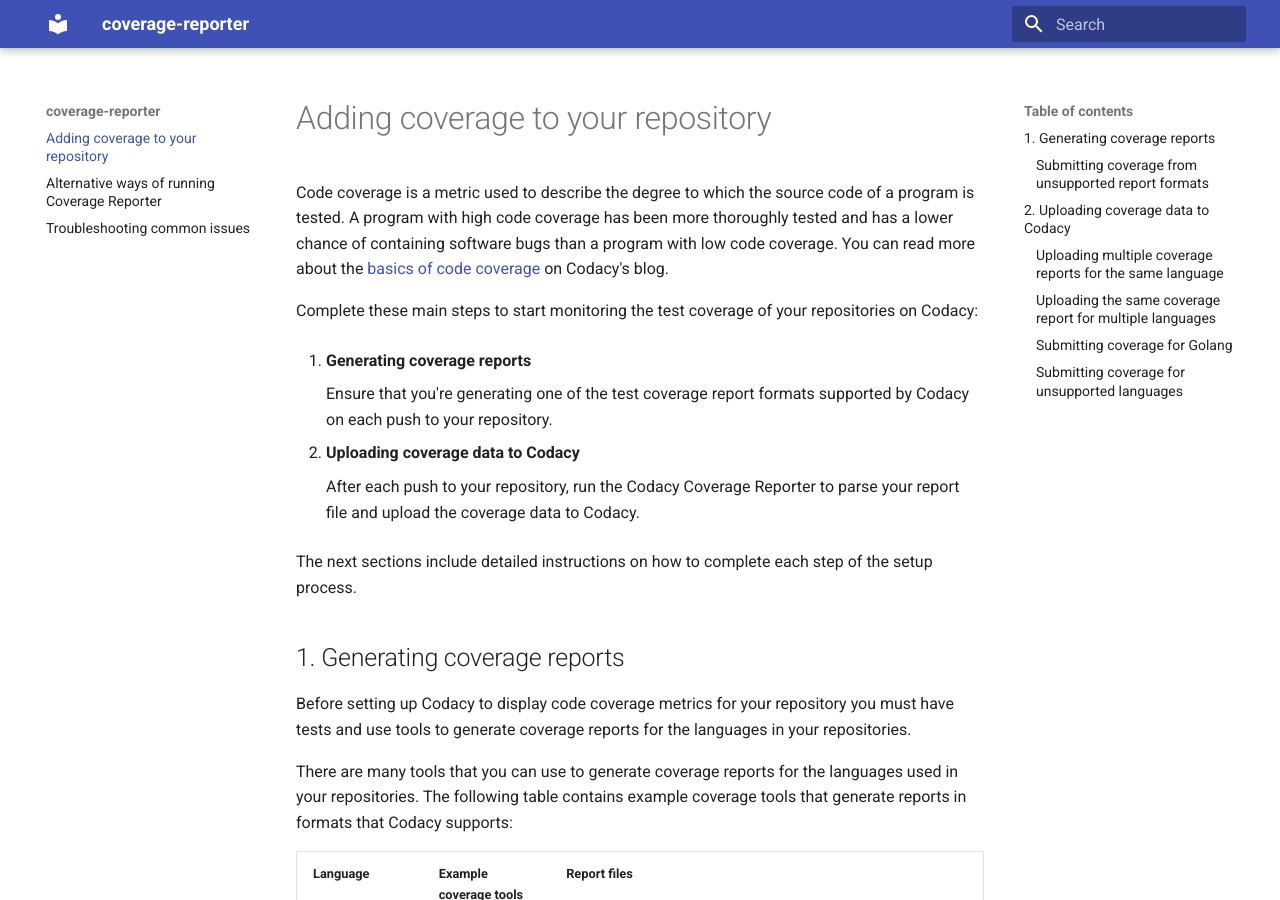
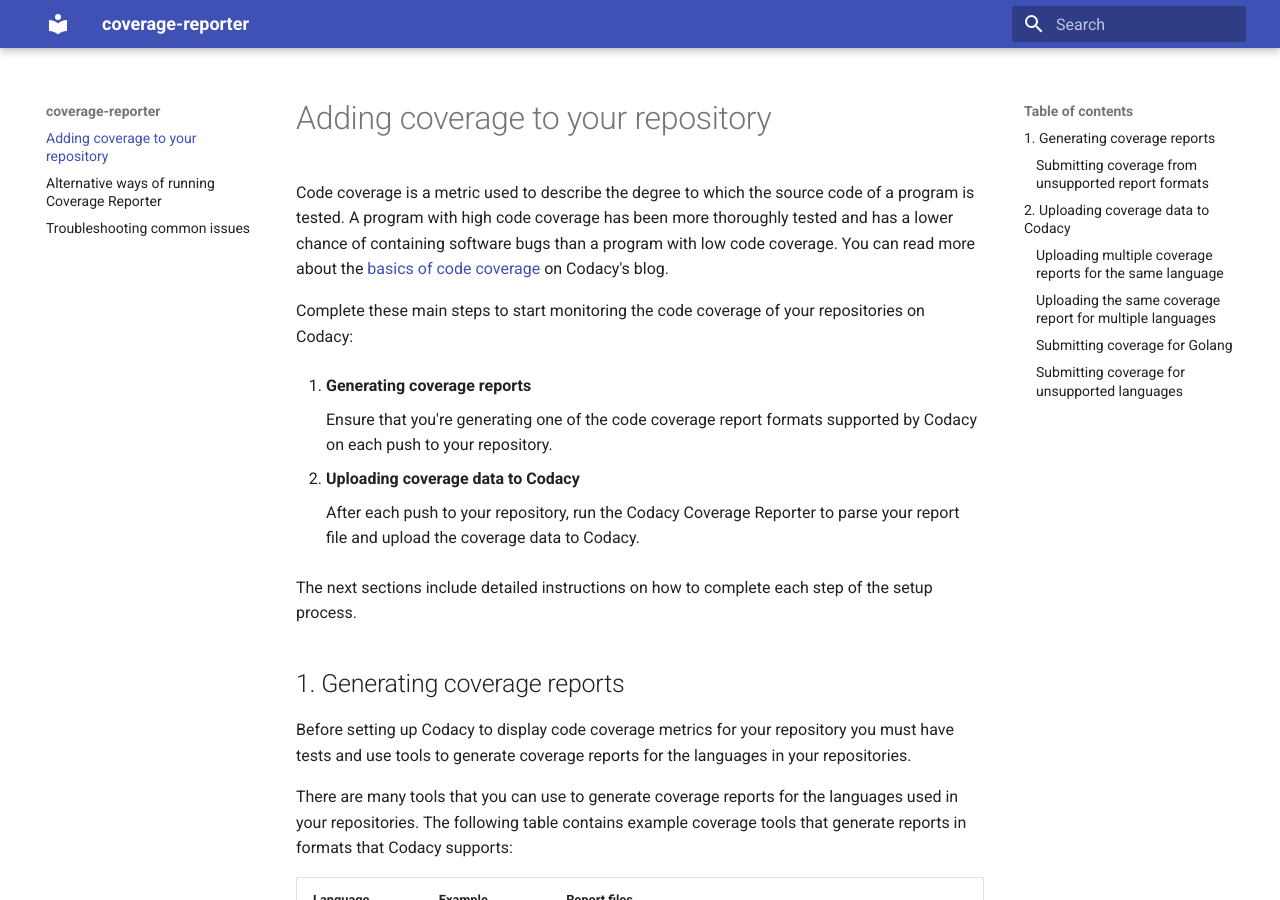
Before and after one commit to codacy/codacy-coverage-reporter, an MkDocs documentation site: the page built from docs/index.md, in a window 1280 px wide and 900 px high. Built offline with MkDocs 1.6.1 and Material for MkDocs 9.7.7, drawn with Linux system fonts in a browser that asks for light colours; some of the changed text lies outside the part shown.

Commit message:
clean: Replace "test coverage" with "code coverage"

```diff
--- a/docs/index.md
+++ b/docs/index.md
@@ -1,16 +1,16 @@
 ---
-description: Generate coverage reports in a supported format and upload them to Codacy to monitor the test coverage of your repositories on Codacy.
+description: Generate coverage reports in a supported format and upload them to Codacy to monitor the code coverage of your repositories on Codacy.
 ---
 
 # Adding coverage to your repository
 
 Code coverage is a metric used to describe the degree to which the source code of a program is tested. A program with high code coverage has been more thoroughly tested and has a lower chance of containing software bugs than a program with low code coverage. You can read more about the [basics of code coverage](https://blog.codacy.com/a-guide-to-code-coverage-part-1-code-coverage-explained/) on Codacy's blog.
 
-Complete these main steps to start monitoring the test coverage of your repositories on Codacy:
+Complete these main steps to start monitoring the code coverage of your repositories on Codacy:
 
 1.  **Generating coverage reports**
 
-    Ensure that you're generating one of the test coverage report formats supported by Codacy on each push to your repository.
+    Ensure that you're generating one of the code coverage report formats supported by Codacy on each push to your repository.
 
 1.  **Uploading coverage data to Codacy**
 
@@ -111,7 +111,7 @@
     This will generate a file `cobertura.xml` inside the folder `<report-output-dir>`.
 
 -   [dariodf/lcov_ex](https://github.com/dariodf/lcov_ex): generate LCOV reports for Elixir projects
--   [chrisgit/sfdx-plugins_apex_coverage_report](https://github.com/chrisgit/sfdx-plugins_apex_coverage_report): generate LCOV or Cobertura reports from [Apex](https://help.salesforce.com/articleView?id=sf.code_apex_dev_guide_tools.htm&type=5) test coverage data
+-   [chrisgit/sfdx-plugins_apex_coverage_report](https://github.com/chrisgit/sfdx-plugins_apex_coverage_report): generate LCOV or Cobertura reports from [Apex](https://help.salesforce.com/articleView?id=sf.code_apex_dev_guide_tools.htm&type=5) code coverage data
 -   [danielpalme/ReportGenerator](https://github.com/danielpalme/ReportGenerator): convert between different report formats
 
 As a last resort, you can also send the coverage data directly by calling one of the following Codacy API endpoints:
```
